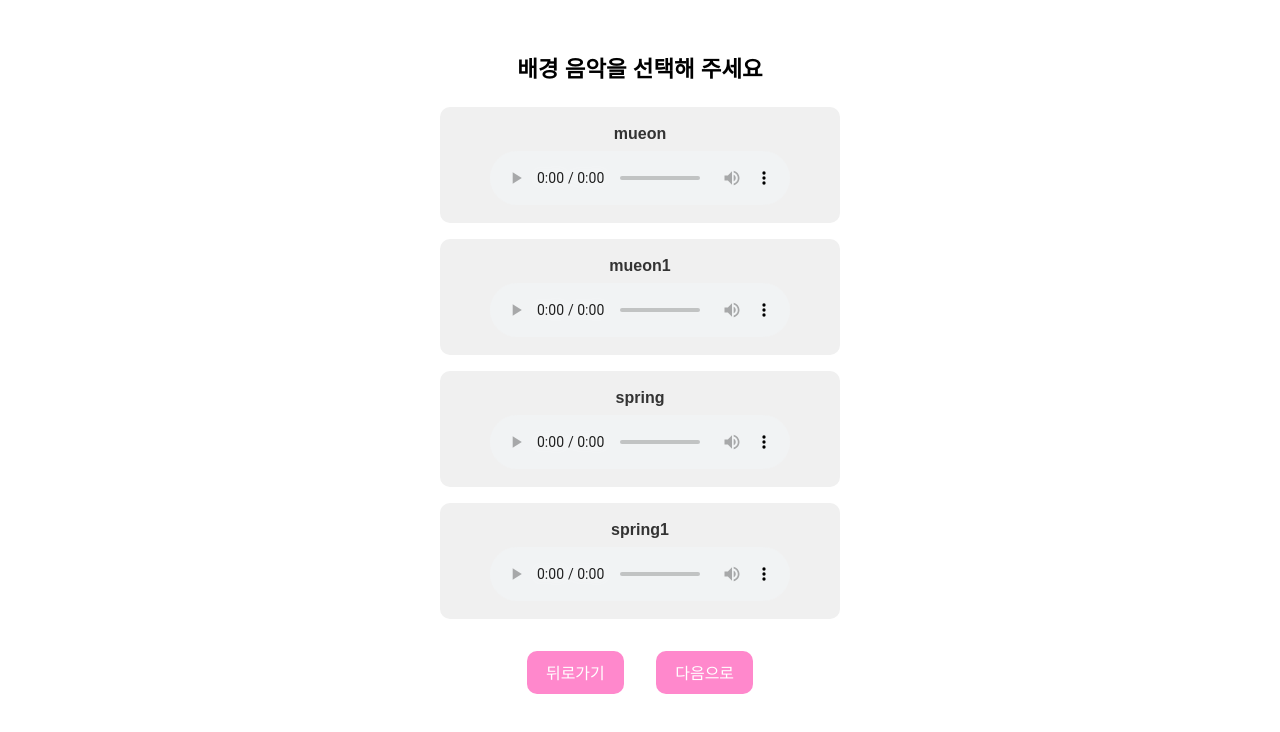
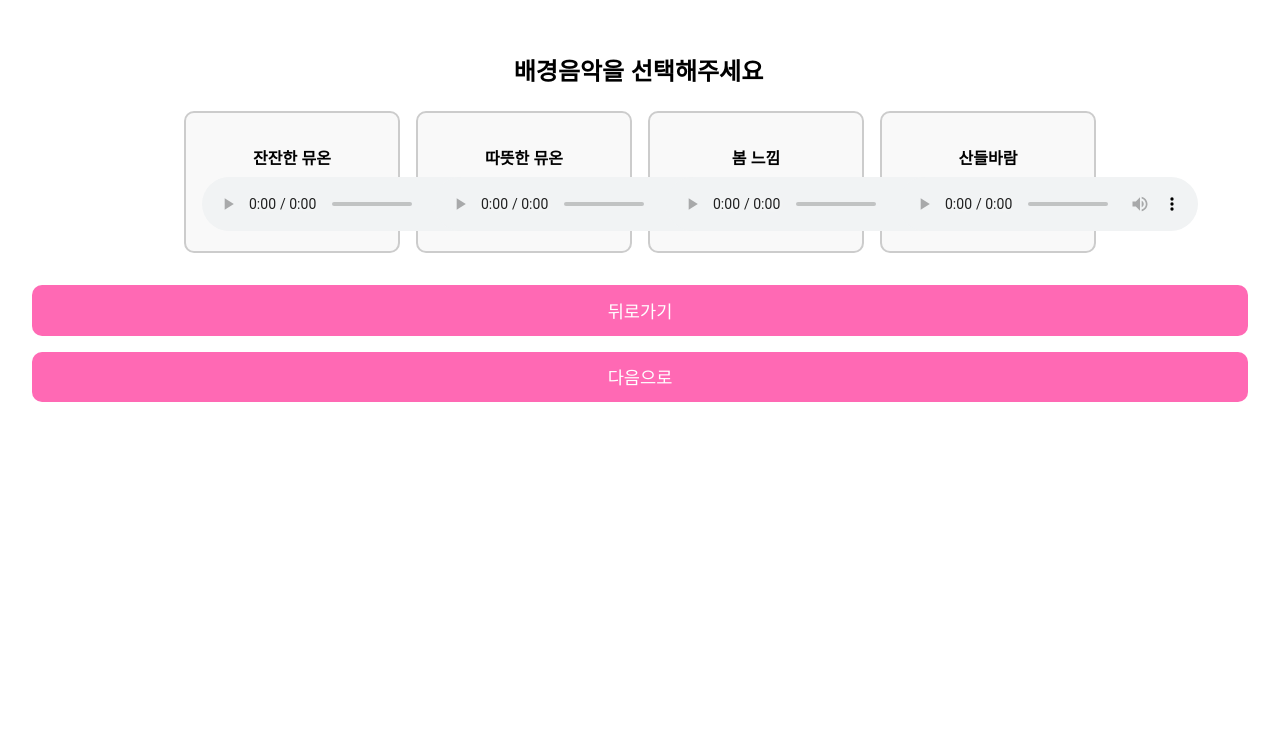
Before and after one commit to xeon-243859/ppongtok-app, a React (Vite) app: page /music/select in a window 1280 px wide. Shown: the top 732 px of the page. Built offline with nearby package versions, Linux system fonts and the light colour scheme.

Commit message:
미리보기 기능 + 공유 기능 완료

```diff
--- a/index.html
+++ b/index.html
@@ -4,7 +4,12 @@
     <meta charset="UTF-8" />
     <link rel="icon" href="/favicon.ico" />
     <meta name="viewport" content="width=device-width, initial-scale=1.0" />
+    <meta name="theme-color" content="#ffc0cb" />
+    <meta name="description" content="뿅!톡 - 당신의 마음을 전하는 사랑 메시지 앱" />
     <title>뿅!톡</title>
+
+    <!-- ✅ Kakao JavaScript SDK 추가 -->
+    <script src="https://developers.kakao.com/sdk/js/kakao.js"></script>
   </head>
   <body>
     <div id="root"></div>
--- a/src/pages/MusicSelectPage.css
+++ b/src/pages/MusicSelectPage.css
@@ -1,67 +1,73 @@
-.music-select-page {
+.music-container {
+  text-align: center;
   padding: 2rem;
-  font-family: 'Pretendard', sans-serif;
-  display: flex;
-  flex-direction: column;
-  align-items: center;
 }
 
-.typing-text {
-  font-size: 1.4rem;
-  text-align: center;
+.typewriter {
+  overflow: hidden;
+  white-space: nowrap;
+  border-right: 0.15em solid orange;
+  animation: typing 3s steps(30, end), blink-caret 0.75s step-end infinite;
+  font-size: 1.5rem;
   margin-bottom: 1.5rem;
-  white-space: pre-line;
 }
 
-.music-list {
+@keyframes typing {
+  from { width: 0 }
+  to { width: 100% }
+}
+
+@keyframes blink-caret {
+  from, to { border-color: transparent }
+  50% { border-color: orange; }
+}
+
+.music-grid {
   display: flex;
-  flex-direction: column;
+  flex-wrap: wrap;
+  justify-content: center;
   gap: 1rem;
-  width: 100%;
-  max-width: 400px;
   margin-bottom: 2rem;
 }
 
-.music-item {
-  background-color: #f0f0f0;
+.music-card {
+  border: 2px solid #ccc;
+  border-radius: 10px;
   padding: 1rem;
-  border-radius: 10px;
-  border: 2px solid transparent;
-  transition: border 0.3s ease;
+  width: 180px;
+  background-color: #f9f9f9;
   cursor: pointer;
-  display: flex;
-  flex-direction: column;
-  align-items: center;
+  transition: all 0.3s ease;
 }
 
-.music-item.selected {
-  border-color: #ff88cc;
+.music-card.selected {
+  border-color: #ff6699;
   background-color: #fff0f5;
 }
 
-.music-item p {
-  margin: 0 0 0.5rem 0;
+.music-card p {
+  margin-bottom: 0.5rem;
   font-weight: bold;
-  color: #333;
 }
 
-.button-row {
+.button-group {
   display: flex;
   justify-content: center;
   gap: 2rem;
 }
 
-.button-row button {
-  padding: 0.6rem 1.2rem;
+.back-button,
+.next-button {
+  padding: 0.8rem 1.5rem;
   font-size: 1rem;
-  background-color: #ff88cc;
-  color: white;
   border: none;
   border-radius: 10px;
   cursor: pointer;
+  background-color: #ffccdd;
   transition: background-color 0.3s ease;
 }
 
-.button-row button:hover {
-  background-color: #ff66aa;
+.back-button:hover,
+.next-button:hover {
+  background-color: #ff99bb;
 }
--- a/src/pages/MusicSelectPage.jsx
+++ b/src/pages/MusicSelectPage.jsx
@@ -1,58 +1,62 @@
 import React, { useState } from "react";
-import { useNavigate, useLocation } from "react-router-dom";
+import { useNavigate } from "react-router-dom";
 import "./MusicSelectPage.css";
 
-const MusicSelectPage = () => {
+const musicList = [
+  { name: "잔잔한 뮤온", file: "/audio/mueon.mp3" },
+  { name: "따뜻한 뮤온", file: "/audio/mueon1.mp3" },
+  { name: "봄 느낌", file: "/audio/spring.mp3" },
+  { name: "산들바람", file: "/audio/spring1.mp3" },
+];
+
+function MusicSelectPage() {
+  const [selectedMusic, setSelectedMusic] = useState(null);
   const navigate = useNavigate();
-  const location = useLocation();
-  const musicFiles = ["mueon.mp3", "mueon1.mp3", "spring.mp3", "spring1.mp3"];
 
-  const [selectedMusic, setSelectedMusic] = useState("");
-
-  const handleSelect = (music) => {
-    setSelectedMusic(music);
+  const handleSelect = (file) => {
+    setSelectedMusic(file);
+    localStorage.setItem("selectedMusic", file);
   };
 
   const handleNext = () => {
     if (selectedMusic) {
-      navigate("/preview", {
-        state: {
-          ...location.state,
-          music: selectedMusic,
-        },
-      });
+      navigate("/preview");
+    } else {
+      alert("배경음악을 선택해주세요!");
     }
   };
 
   const handleBack = () => {
-    if (location.state?.backgroundType === "image") {
-      navigate("/image/select");
-    } else {
-      navigate("/video/select");
-    }
+    navigate(-1);
   };
 
   return (
-    <div className="music-select-page">
-      <h2 className="typing-text">배경 음악을 선택해 주세요</h2>
-      <div className="music-list">
-        {musicFiles.map((music, index) => (
+    <div className="music-container">
+      <h2 className="typewriter">배경음악을 선택해주세요</h2>
+      <div className="music-grid">
+        {musicList.map((music, idx) => (
           <div
-            key={index}
-            className={`music-item ${selectedMusic === music ? "selected" : ""}`}
-            onClick={() => handleSelect(music)}
+            key={idx}
+            className={`music-card ${
+              selectedMusic === music.file ? "selected" : ""
+            }`}
+            onClick={() => handleSelect(music.file)}
           >
-            <p>{music.replace(".mp3", "")}</p>
-            <audio src={`/audio/${music}`} controls preload="metadata" />
+            <p>{music.name}</p>
+            <audio controls src={music.file}></audio>
           </div>
         ))}
       </div>
-      <div className="button-row">
-        <button onClick={handleBack}>뒤로가기</button>
-        <button onClick={handleNext}>다음으로</button>
+      <div className="button-group">
+        <button className="back-button" onClick={handleBack}>
+          뒤로가기
+        </button>
+        <button className="next-button" onClick={handleNext}>
+          다음으로
+        </button>
       </div>
     </div>
   );
-};
+}
 
 export default MusicSelectPage;
--- a/src/pages/PreviewPage.css
+++ b/src/pages/PreviewPage.css
@@ -1,121 +1,59 @@
-.preview-wrapper {
-    display: flex;
-    flex-direction: column;
-    align-items: center;
-    background-color: black;
-    min-height: 100vh;
-    padding-bottom: 2rem;
+.preview-container {
+  padding: 2rem;
+  text-align: center;
 }
 
-  .preview-container {
+.preview-box {
   position: relative;
   width: 100%;
-    max-width: 1000px;
-    height: 70vh;
+  max-width: 500px;
+  margin: 0 auto;
   overflow: hidden;
-    border-radius: 20px;
-    box-shadow: 0 0 20px rgba(0, 0, 0, 0.3);
-    margin-top: 2rem;
-    background-color: black;
+  border-radius: 16px;
+  box-shadow: 0 4px 12px rgba(0,0,0,0.2);
 }
 
-  .background {
-    position: absolute;
+.preview-media {
   width: 100%;
-    height: 100%;
+  height: auto;
+  max-height: 500px;
   object-fit: cover;
-    z-index: 0;
-    filter: brightness(0.6);
+  border-radius: 16px;
 }
 
-  .message-overlay {
-    position: relative;
-    z-index: 1;
+.subtitle-overlay {
+  position: absolute;
+  bottom: 1.5rem;
+  left: 0;
+  right: 0;
   color: white;
-    font-size: 2rem;
-    line-height: 1.8;
-    text-align: center;
-    padding: 2rem;
-    height: 100%;
-    display: flex;
-    flex-direction: column;
-    justify-content: center;
-    animation: fadeIn 2s ease-in-out;
+  font-size: 1.2rem;
+  font-weight: bold;
+  text-shadow: 1px 1px 4px black;
 }
 
-  .animated-line {
-    margin: 0.5rem 0;
-    opacity: 0;
-    animation: slideUp 1s ease forwards;
+.preview-audio {
+  display: none; /* 오디오 UI 숨김 */
 }
 
-  .animated-line:nth-child(1) { animation-delay: 0.5s; }
-  .animated-line:nth-child(2) { animation-delay: 1s; }
-  .animated-line:nth-child(3) { animation-delay: 1.5s; }
-  .animated-line:nth-child(4) { animation-delay: 2s; }
-
-  @keyframes slideUp {
-    from {
-      transform: translateY(30px);
-      opacity: 0;
-    }
-    to {
-      transform: translateY(0);
-      opacity: 1;
-    }
-  }
-
-  @keyframes fadeIn {
-    from { opacity: 0; }
-    to { opacity: 1; }
-  }
-
-  .controls {
-    margin-top: 2rem;
+.button-group {
+  margin-top: 1.5rem;
   display: flex;
-    flex-direction: column;
-    align-items: center;
-    gap: 1.5rem;
-  }
-
-  .media-select, .video-select, .music-select, .button-group {
-    display: flex;
+  justify-content: center;
+  gap: 1rem;
   flex-wrap: wrap;
-    justify-content: center;
-    gap: 0.75rem;
-  }
-
-  .media-select button,
-  .video-select button,
-  .music-select button,
-  input[type="file"] {
-    padding: 0.6rem 1rem;
-    font-size: 1rem;
-    border-radius: 10px;
-    border: none;
-    background-color: #ff6b81;
-    color: white;
-    cursor: pointer;
-    transition: background-color 0.3s ease;
-  }
-
-  .media-select button:hover,
-  .video-select button:hover,
-  .music-select button:hover {
-    background-color: #ff4757;
 }
 
 .button-group button {
-    padding: 0.6rem 1rem;
+  padding: 0.8rem 1.5rem;
   font-size: 1rem;
-    border-radius: 10px;
   border: none;
-    background-color: #1e90ff;
-    color: white;
+  border-radius: 12px;
   cursor: pointer;
+  background-color: #ffc0cb;
   transition: background-color 0.3s ease;
 }
 
 .button-group button:hover {
-    background-color: #1c7ed6;
+  background-color: #ff8fa3;
 }
```
Also changed, not shown: src/pages/PreviewPage.jsx (+93 -51 lines). Lines whose indentation alone changed are shown as unchanged.
